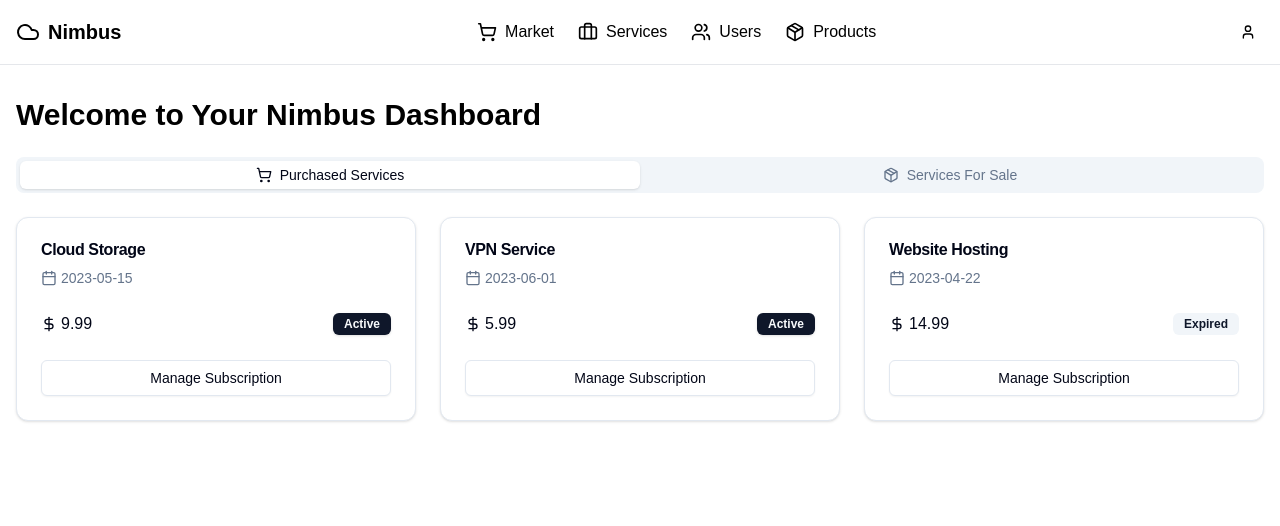
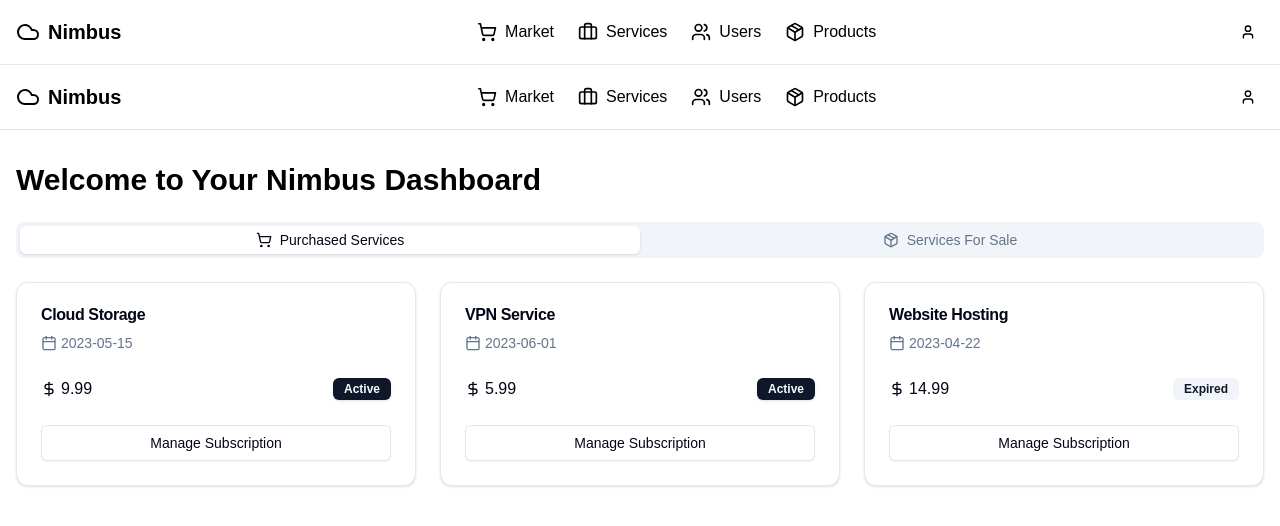
Before and after one commit to kahshiuhtang/Nimbus, a Next.js app in the folder ui/web/: page /home in a window 1280 px wide. Shown: the top 526 px of the page. Built offline with nearby package versions, Linux system fonts and the light colour scheme.

Commit message:
add navbar to layout

```diff
--- /dev/null
+++ b/ui/web/src/app/home/layout.tsx
@@ -0,0 +1,13 @@
+import React from "react";
+import Navbar from "@/components/layout/navbar";
+
+const Layout: React.FC<{ children: React.ReactNode }> = ({ children }) => {
+    return (
+        <div>
+            <Navbar />
+            <main>{children}</main>
+        </div>
+    );
+};
+
+export default Layout;
--- a/ui/web/src/app/layout.tsx
+++ b/ui/web/src/app/layout.tsx
@@ -1,3 +1,4 @@
+import React from "react";
 import type { Metadata } from "next";
 import localFont from "next/font/local";
 import "./globals.css";
@@ -7,6 +8,7 @@ const geistSans = localFont({
   variable: "--font-geist-sans",
   weight: "100 900",
 });
+
 const geistMono = localFont({
   src: "./fonts/GeistMonoVF.woff",
   variable: "--font-geist-mono",
@@ -15,21 +17,19 @@ const geistMono = localFont({
 
 export const metadata: Metadata = {
   title: "Nimbus",
-  description: "Marketplace to buy and sell cloud services."
+  description: "Marketplace to buy and sell cloud services.",
 };
 
-export default function RootLayout({
-  children,
-}: Readonly<{
-  children: React.ReactNode;
-}>) {
+const Layout: React.FC<{ children: React.ReactNode }> = ({ children }) => {
   return (
     <html lang="en">
       <body
         className={`${geistSans.variable} ${geistMono.variable} antialiased`}
       >
-        {children}
+        <main>{children}</main>
       </body>
     </html>
   );
-}
+};
+
+export default Layout;
--- /dev/null
+++ b/ui/web/src/app/market/layout.tsx
@@ -0,0 +1,13 @@
+import React from "react";
+import Navbar from "@/components/layout/navbar";
+
+const Layout: React.FC<{ children: React.ReactNode }> = ({ children }) => {
+    return (
+        <div>
+            <Navbar />
+            <main>{children}</main>
+        </div>
+    );
+};
+
+export default Layout;
--- /dev/null
+++ b/ui/web/src/app/service/layout.tsx
@@ -0,0 +1,13 @@
+import React from "react";
+import Navbar from "@/components/layout/navbar";
+
+const Layout: React.FC<{ children: React.ReactNode }> = ({ children }) => {
+    return (
+        <div>
+            <Navbar />
+            <main>{children}</main>
+        </div>
+    );
+};
+
+export default Layout;
--- /dev/null
+++ b/ui/web/src/app/tickets/layout.tsx
@@ -0,0 +1,13 @@
+import React from "react";
+import Navbar from "@/components/layout/navbar";
+
+const Layout: React.FC<{ children: React.ReactNode }> = ({ children }) => {
+    return (
+        <div>
+            <Navbar />
+            <main>{children}</main>
+        </div>
+    );
+};
+
+export default Layout;
```
